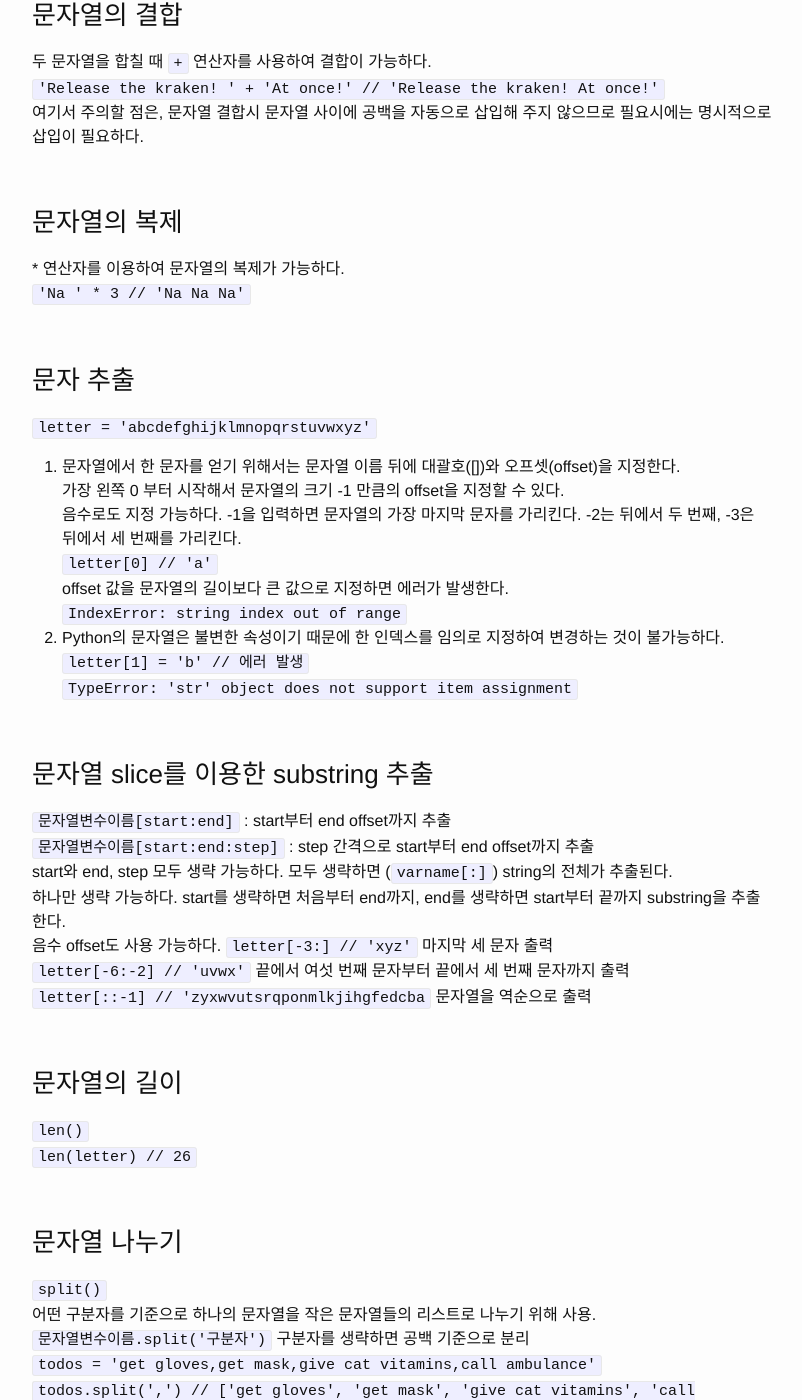
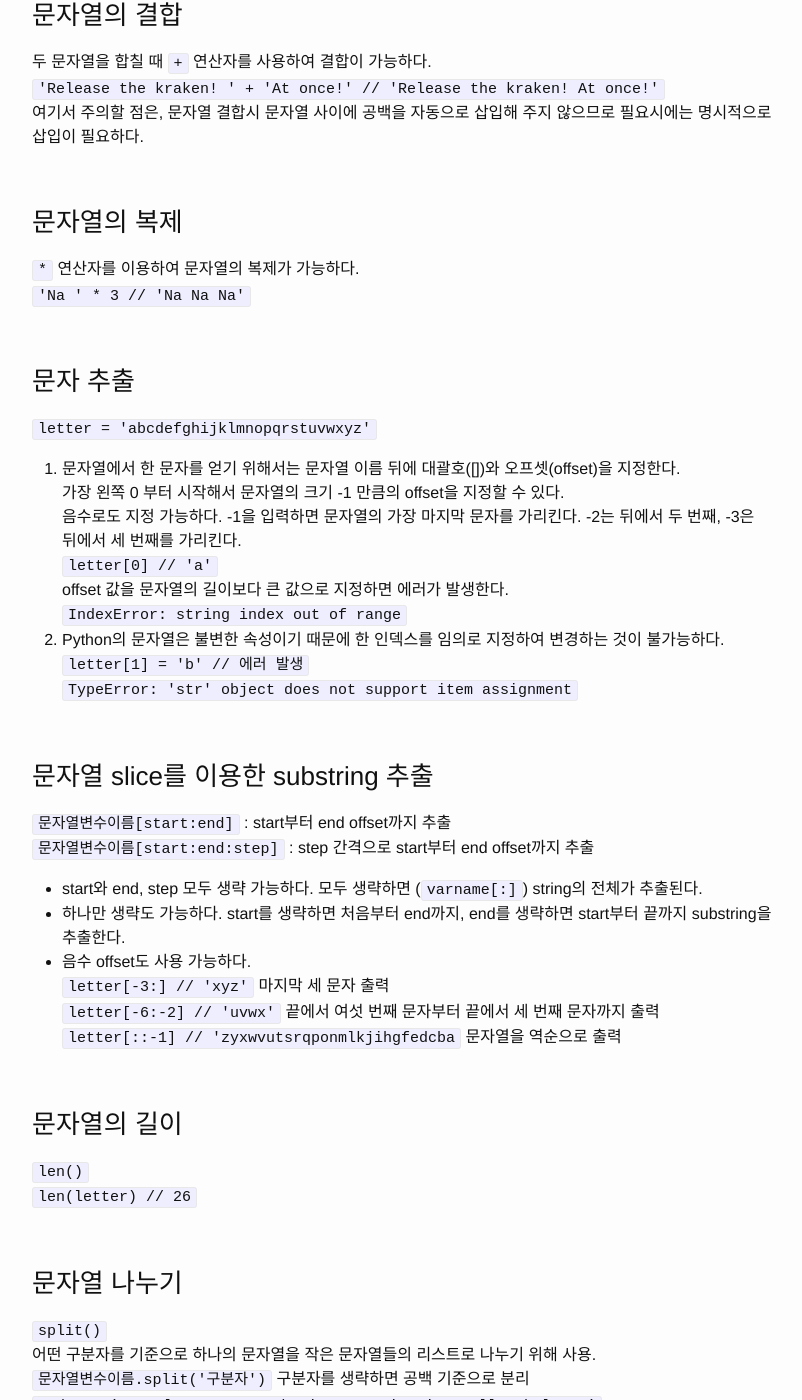
Before and after one commit to makeajourney/makeajourney.github.io, a Jekyll site: the page built from _posts/2016-02-19-python3-string.markdown, in a window 1280 px wide and 1400 px high, scrolled down 1314 px. Shown: the whole window, without its empty margins (238-1040 px from the left). Built offline with Jekyll 4.4.1, drawn with Linux system fonts in a browser that asks for light colours; some of the changed text lies outside the part shown.

Commit message:
update post "python3 string"

```diff
--- a/_posts/2016-02-19-python3-string.markdown
+++ b/_posts/2016-02-19-python3-string.markdown
@@ -58,7 +58,7 @@ categories : python3
 <br>
 
 ### 문자열의 복제
-\* 연산자를 이용하여 문자열의 복제가 가능하다.
+`*` 연산자를 이용하여 문자열의 복제가 가능하다.
 `'Na ' * 3		// 'Na Na Na'`
 
 <br>
@@ -80,9 +80,9 @@ categories : python3
 ### 문자열 slice를 이용한 substring 추출
 `문자열변수이름[start:end]` : start부터 end offset까지 추출
 `문자열변수이름[start:end:step]` : step 간격으로 start부터 end offset까지 추출
-start와 end, step 모두 생략 가능하다. 모두 생략하면 (`varname[:]`) string의 전체가 추출된다.
-하나만 생략 가능하다. start를 생략하면 처음부터 end까지, end를 생략하면 start부터 끝까지 substring을 추출한다.
-음수 offset도 사용 가능하다.
+* start와 end, step 모두 생략 가능하다. 모두 생략하면 (`varname[:]`) string의 전체가 추출된다.
+* 하나만 생략도 가능하다. start를 생략하면 처음부터 end까지, end를 생략하면 start부터 끝까지 substring을 추출한다.
+* 음수 offset도 사용 가능하다.
 	`letter[-3:]	// 'xyz'` 마지막 세 문자 출력
 	`letter[-6:-2]	// 'uvwx'` 끝에서 여섯 번째 문자부터 끝에서 세 번째 문자까지 출력
 	`letter[::-1]	// 'zyxwvutsrqponmlkjihgfedcba` 문자열을 역순으로 출력
@@ -100,8 +100,10 @@ start와 end, step 모두 생략 가능하다. 모두 생략하면 (`varname[:]`
 어떤 구분자를 기준으로 하나의 문자열을 작은 문자열들의 리스트로 나누기 위해 사용.
 `문자열변수이름.split('구분자')` 구분자를 생략하면 공백 기준으로 분리
 `todos = 'get gloves,get mask,give cat vitamins,call ambulance'`
-`todos.split(',')	// ['get gloves', 'get mask', 'give cat vitamins', 'call ambulance']` comma를 기준으로 분리
-`todos.split()	// ['get', 'gloves,get', 'mask,give', 'cat', 'vitamins,call', 'ambulance']` 공백을 기준으로 분리
+comma를 기준으로 분리
+	`todos.split(',')	// ['get gloves', 'get mask', 'give cat vitamins', 'call ambulance']`
+공백을 기준으로 분리
+	`todos.split()	// ['get', 'gloves,get', 'mask,give', 'cat', 'vitamins,call', 'ambulance']`
 
 <br>
 
```
